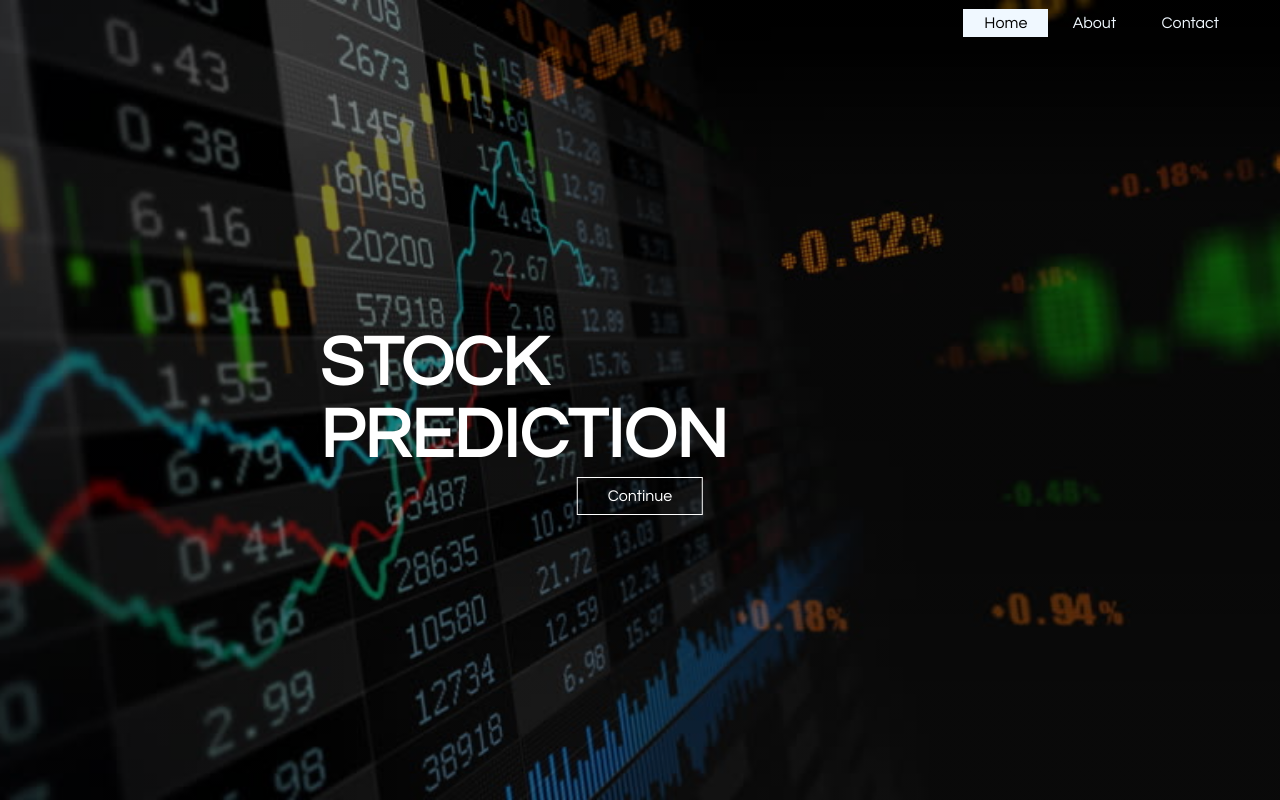
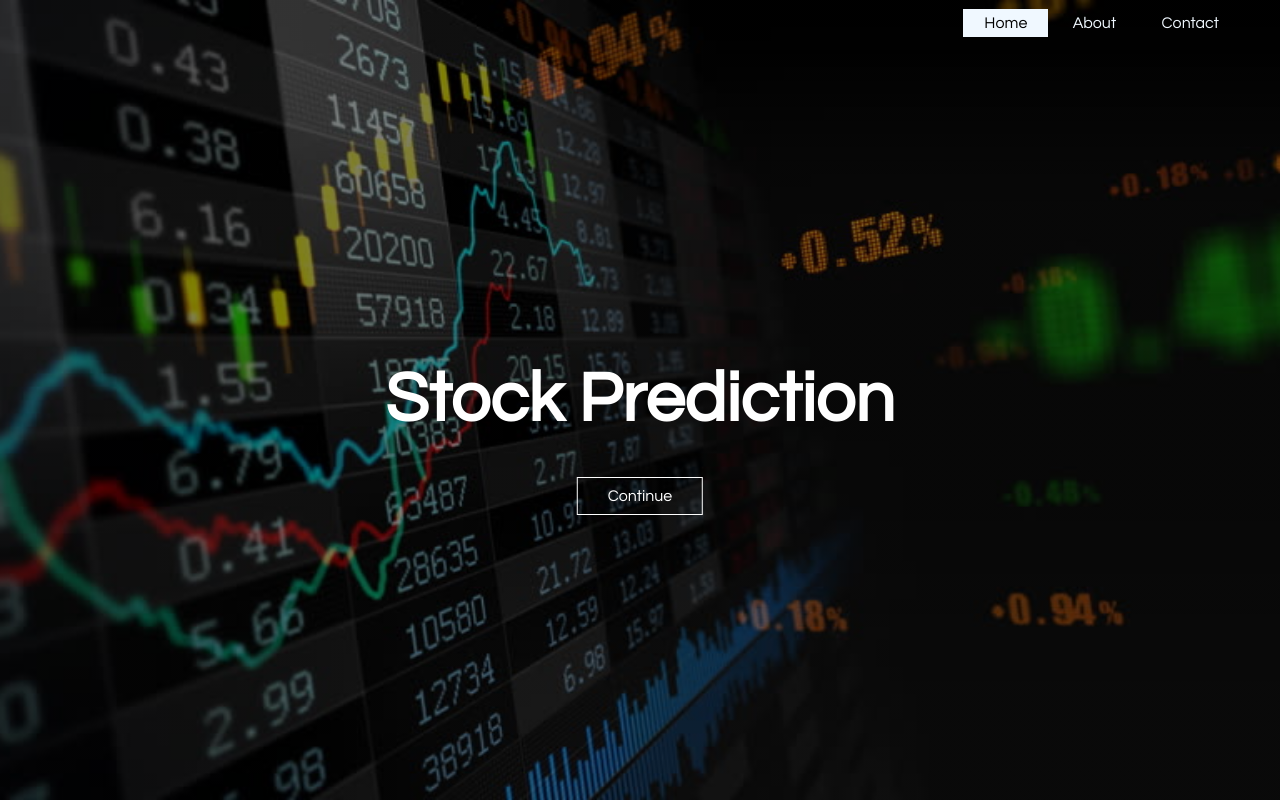
Before and after one commit to tanus786/stocks_project, a plain HTML site: page index.html in a window 1280 px wide. Drawn offline with Linux system fonts and the light colour scheme.

Commit message:
Update index.html

```diff
--- a/index.html
+++ b/index.html
@@ -27,7 +27,7 @@
 
         </div>
         <div class="Title">
-            <h1>STOCK PREDICTION</h1>
+            <h1>Stock Prediction</h1>
 
         </div>
         <div class="button">
```
